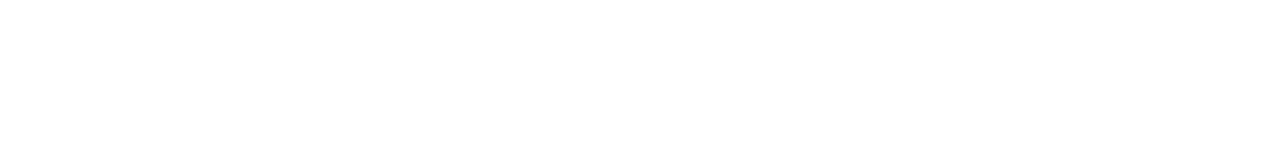
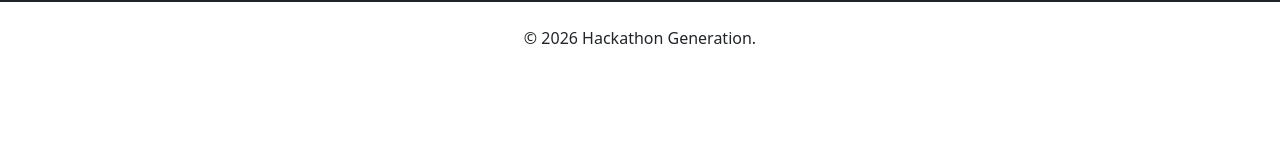
Before and after one commit to cbas-o7/HACKATON-1-GEN, a plain HTML site: page index.html in a window 1280 px wide. Drawn offline with nearby package versions, Linux system fonts and the light colour scheme.

Commit message:
Agrega cambios del hackaton

```diff
--- a/index.html
+++ b/index.html
@@ -4,18 +4,35 @@
     <meta charset="UTF-8" />
     <meta name="viewport" content="width=device-width, initial-scale=1.0" />
     <title>Document</title>
+     <!-- Aplica el tema guardado antes de pintar la página (evita parpadeo) -->
+    <script>
+      try {
+        const guardado = localStorage.getItem("pista_tema");
+        const prefiereOscuro = window.matchMedia("(prefers-color-scheme: dark)").matches;
+        document.documentElement.setAttribute(
+          "data-bs-theme",
+          guardado || (prefiereOscuro ? "dark" : "light")
+        );
+      } catch (error) {
+        document.documentElement.setAttribute("data-bs-theme", "light");
+      }
+    </script>
     <link
       href="https://cdn.jsdelivr.net/npm/bootstrap@5.3.8/dist/css/bootstrap.min.css"
       rel="stylesheet"
       integrity="sha384-sRIl4kxILFvY47J16cr9ZwB07vP4J8+LH7qKQnuqkuIAvNWLzeN8tE5YBujZqJLB"
       crossorigin="anonymous"
     />
+
   </head>
-  <body>
+<body>
+<!-- Botón para cambiar entre modo claro y oscuro va denro de header
+      <button class="boton boton--ghost boton--tema" id="btn-tema" aria-label="Cambiar a modo oscuro">🌙</button>
 
-
-
-
+    <!-- PIE DE PÁGINA (Bootstrap) -->
+<footer class="py-4 px-3 text-center border-top border-2 border-dark">
+  © 2026 Hackathon Generation.
+</footer>
     <!-- SCRIPTS -->
     <script
       src="https://cdn.jsdelivr.net/npm/bootstrap@5.3.8/dist/js/bootstrap.bundle.min.js"
--- a/src/styles.css
+++ b/src/styles.css
@@ -0,0 +1,2 @@
+/* ----------footer ---------- */
+.footer { padding: 2rem 5vw; text-align: center; border-top: 2px solid var(--tinta); }
```
